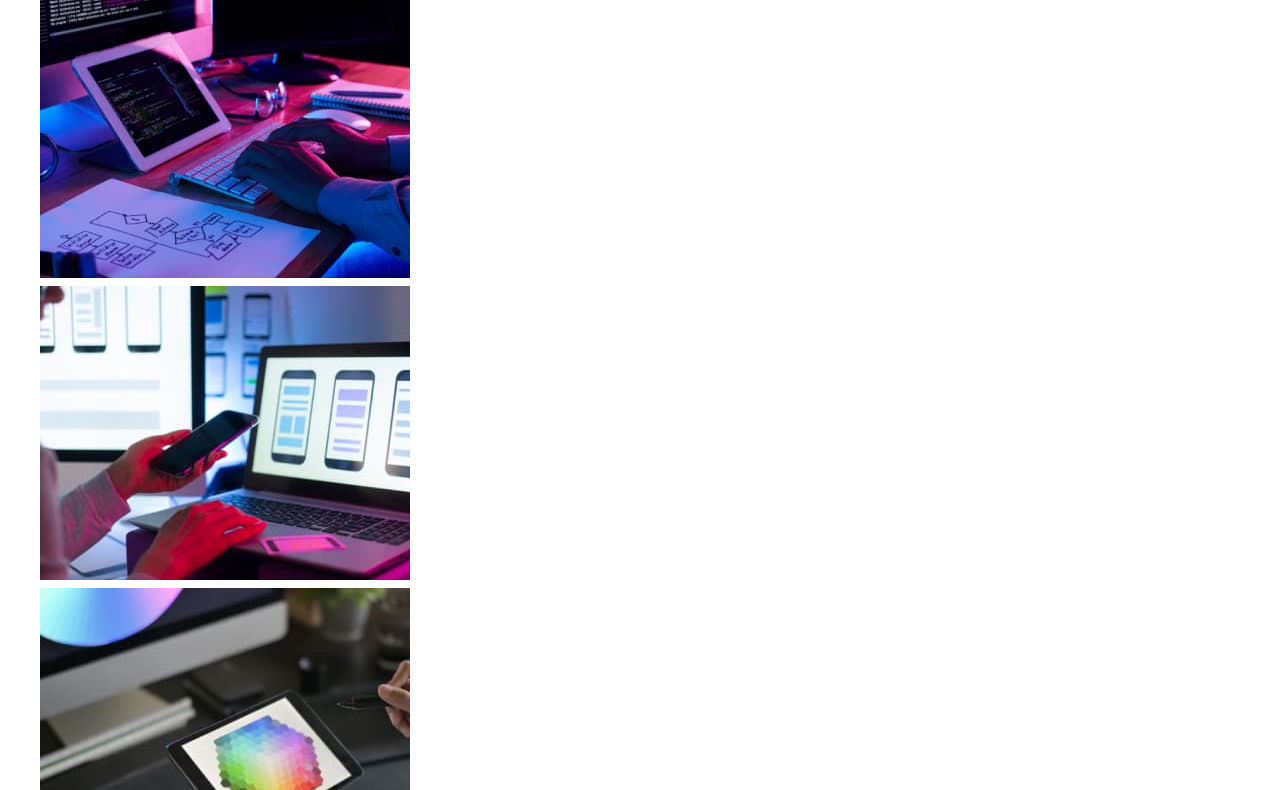
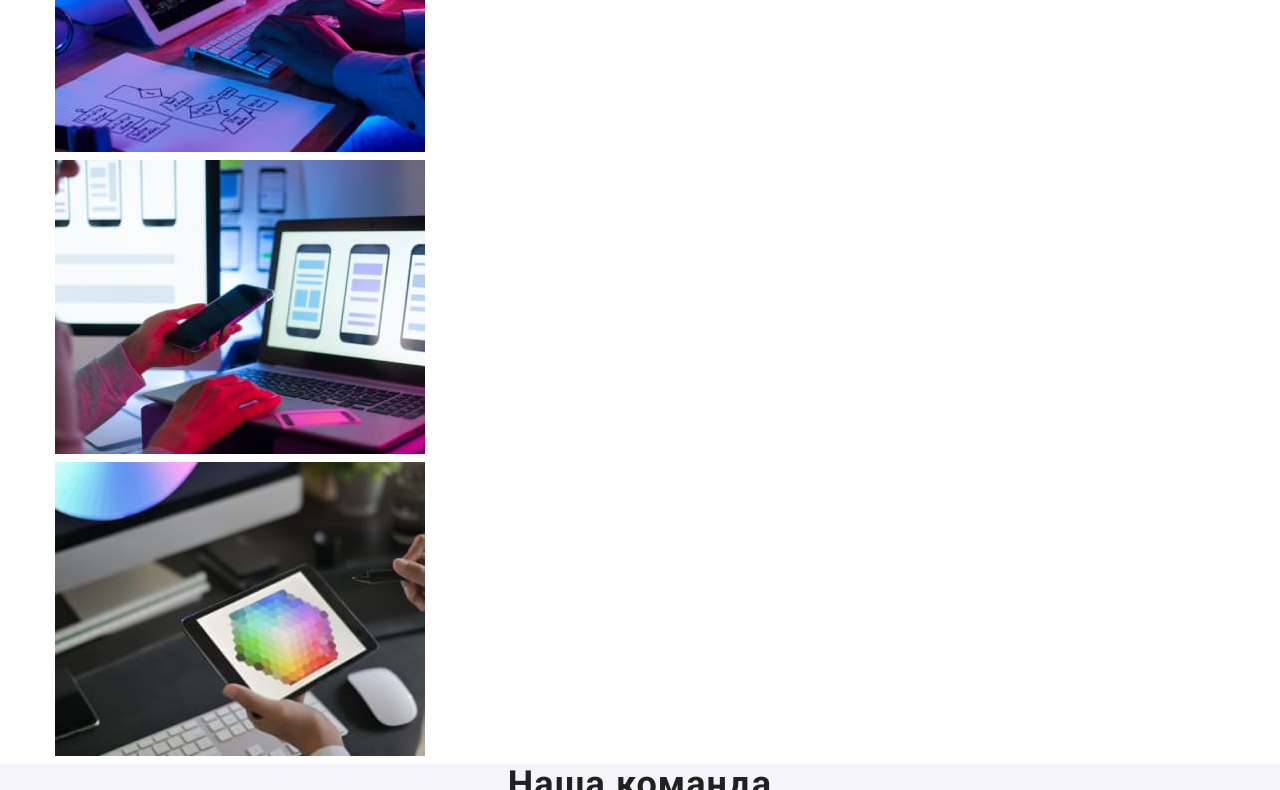
Before and after one commit to sokorevvvladimir/goit-markup-hw-03, a plain HTML site: page index.html in a window 1280 px wide. Shown: the part 632-1422 px from the top of the page. Drawn offline with nearby package versions, Linux system fonts and the light colour scheme.

Commit message:
add container

```diff
--- a/css/styles.css
+++ b/css/styles.css
@@ -38,8 +38,11 @@ body {
 
 .list {
   list-style: none;
+}
+ul {
   margin-top: 0;
   margin-bottom: 0;
+  padding-inline-start: 0;
 }
 
 /* Header */
@@ -72,6 +75,13 @@ body {
   color: var(--accent-color);
 }
 
+.container {
+  width: 1200px;
+  margin: 0 auto;
+  padding-left: 15px;
+  padding-right: 15px;
+}
+
 /* Hero */
 
 .hero,
@@ -79,8 +89,10 @@ body {
   background-color: var(--secondary-color);
 }
 
-.hero-header,
-.section-title {
+h1,
+h2,
+h3,
+p {
   margin-top: 0;
   margin-bottom: 0;
 }
--- a/index.html
+++ b/index.html
@@ -19,6 +19,7 @@
 <body>
     <!--Header-->
     <header class="header">
+        <div class="container">
             <nav>
                 <a href="./index.html" class="logo"><span class="web">Web</span>Studio</a>
                 <ul class="site-nav list">
@@ -31,6 +32,7 @@
                 <li><a href="mailto:info@devstudio.com" class="contacts-list link">info@devstudio.com</a></li>
                 <li><a href="tel:+380961111111" class="contacts-list link">+38 096 111 11 11</a></li>
             </ul>
+        </div>
 
     </header>
     <main>
@@ -41,6 +43,7 @@
         </section>
         <!--Peculiarities-->
         <section class="section">
+            <div class="container">
                 <h2 class="section-title">Особенности</h2>
                 <ul class="list">
                     <li>
@@ -68,18 +71,22 @@
                         </p>
                     </li>
                 </ul>
+            </div>
         </section>
         <!--Scope-->
         <section class="section">
+            <div class="container">
                 <h2 class="section-title">Чем мы занимаемся</h2>
                 <ul class="list">
                     <li><img src="./images/desktop-pc.png" alt="десктопный компьютер" width="370"></li>
                     <li><img src="./images/mobile-phone.png" alt="мобильный телефон" width="370"></li>
                     <li><img src="./images/tablet.png" alt="планшет" width="370"></li>
                 </ul>
+            </div>
         </section>
         <!--Our team-->
         <section class="section team">
+            <div class="container">
                 <h2 class="section-title">Наша команда</h2>
                 <ul class="list">
                     <li>
@@ -103,10 +110,13 @@
                         <p class="teammates-occupation">UI Designer</p>
                     </li>
                 </ul>
+            </div>
+
         </section>
     </main>
     <!--Footer-->
     <footer class="footer">
+        <div class="container">
             <a href="./index.html" class="logo"><span class="web">Web</span>Studio</a>
             <address>
                 <ul class="address list">
@@ -116,6 +126,8 @@
                     <li><a class="contacts link" href="tel:+380961111111">+38 096 111 11 11</a></li>
                 </ul>
             </address>
+        </div>
+
     </footer>
 
 </body>
```
Also changed, not shown: portfolio.html (+6 -1 lines). Lines whose indentation alone changed are shown as unchanged.
